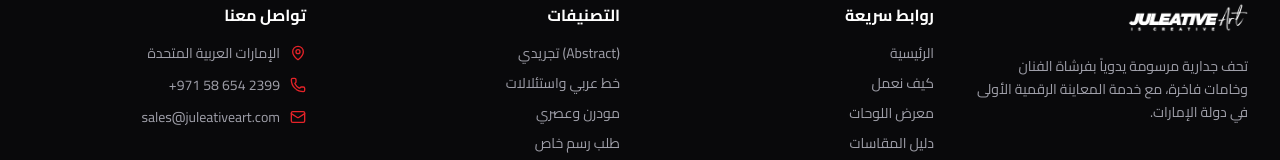
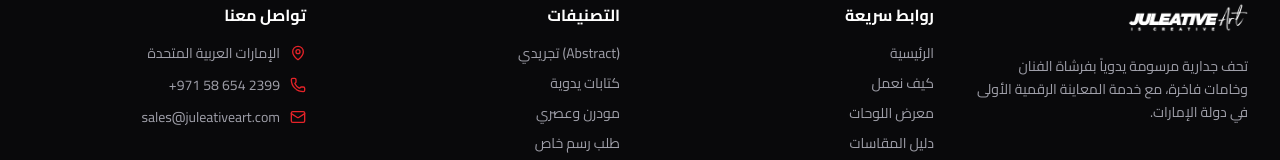
Before and after one commit to bishoymilad28/juleativeart, a Next.js app: page /terms in a window 1280 px wide. Shown: the part 2451-2611 px from the top of the page. Built offline with nearby package versions, Linux system fonts and the light colour scheme.

Commit message:
update feature 6 text to pre-shipment live preview and approval

```diff
--- a/src/data/translations.ts
+++ b/src/data/translations.ts
@@ -58,7 +58,7 @@ export const translations = {
       feat4Desc: "يمكننا تعديل درجات الألوان لتتناسب تماماً مع قماش الكنب، السجاد، أو لون طلاء جدران بيتك.",
       feat5Title: "ضمان ثبات الألوان ومدى الحياة",
       feat5Desc: "طبقات حماية خاصة تحمي اللوحة من الرطوبة والأتربة وتضمن بقاء ألوانها زاهية لعشرات السنين.",
-      feat6Title: "معاينة حية وتعديل قبل الشحن",
+      feat6Title: "معاينة حية قبل الشحن",
       feat6Desc: "نرسل لك فيديو وصوراً للوحة بعد انتهاء رسمها وقبل تأطيرها لشحنها بعد موافقتك الكاملة.",
     },
     gallery: {
@@ -68,7 +68,7 @@ export const translations = {
       btnCustom: "طلب تصميم مخصص جديد",
       all: "الكل",
       abstract: "(Abstract) تجريدي",
-      calligraphy: "خط عربي واستئلالات",
+      calligraphy: "كتابات يدوية",
       modern: "مودرن وعصري",
       tryCamera: "جربها على جدارك بالكاميرا",
     },
@@ -176,7 +176,7 @@ export const translations = {
       btnCustom: "Request Custom Design",
       all: "All",
       abstract: "Abstract Art",
-      calligraphy: "Arabic Calligraphy",
+      calligraphy: "Hand Writing",
       modern: "Modern & Contemporary",
       tryCamera: "Try on Your Wall via Camera",
     },
```
